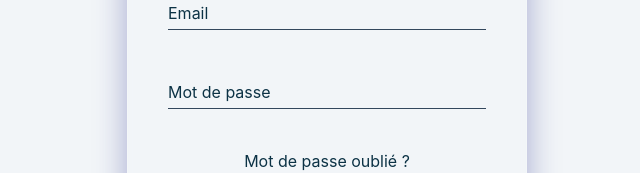
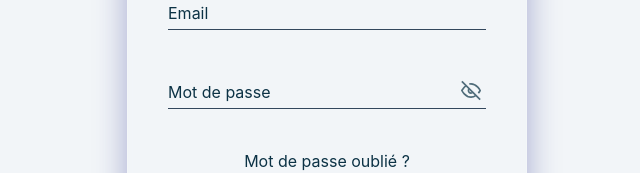
Before and after one commit to Bing-Chill-inc/algoforge-cloud, a Svelte app: page /#/login in a window 1280 px wide. Shown: the part 279-452 px from the top of the page, without its empty margins (313-953 px from the left). Built offline with nearby package versions, Linux system fonts and the light colour scheme.

Commit message:
oeil pour voir le mot de passe

```diff
--- a/src/components/auth/LoginForm.svelte
+++ b/src/components/auth/LoginForm.svelte
@@ -76,7 +76,7 @@
 		/>
 		<InputField
 			type="password"
-			id="password"
+			id="password_show"
 			label="Mot de passe"
 			bind:value={password}
 			errorMessage={messageError}
--- a/src/components/common/InputField.svelte
+++ b/src/components/common/InputField.svelte
@@ -5,11 +5,70 @@
 	export let value: string = "";
 	export let errorMessage: string = "";
 	export let required: boolean = false;
+
+	let isPasswordVisible = false;
+
+	function togglePasswordVisibility() {
+		isPasswordVisible = !isPasswordVisible;
+	}
 </script>
 
 <div class="user-box">
-	<input {type} {id} bind:value {required} />
-	<label for={id}>{label}</label>
+	<div class="input-container">
+		<input
+			type={type === "password"
+				? isPasswordVisible
+					? "text"
+					: "password"
+				: type}
+			{id}
+			bind:value
+			{required}
+		/>
+		{#if id === "password_show"}
+			<button
+				type="button"
+				class="toggle-password"
+				on:click={togglePasswordVisibility}
+				aria-label={isPasswordVisible
+					? "Masquer le mot de passe"
+					: "Afficher le mot de passe"}
+			>
+				{#if isPasswordVisible}
+					<svg
+						xmlns="http://www.w3.org/2000/svg"
+						width="20"
+						height="20"
+						viewBox="0 0 24 24"
+						fill="none"
+						stroke="currentColor"
+						stroke-width="2"
+					>
+						<path
+							d="M1 12s4-8 11-8 11 8 11 8-4 8-11 8-11-8-11-8z"
+						/>
+						<circle cx="12" cy="12" r="3" />
+					</svg>
+				{:else}
+					<svg
+						xmlns="http://www.w3.org/2000/svg"
+						width="20"
+						height="20"
+						viewBox="0 0 24 24"
+						fill="none"
+						stroke="currentColor"
+						stroke-width="2"
+					>
+						<path
+							d="M17.94 17.94A10.07 10.07 0 0 1 12 20c-7 0-11-8-11-8a18.45 18.45 0 0 1 5.06-5.94M9.9 4.24A9.12 9.12 0 0 1 12 4c7 0 11 8 11 8a18.5 18.5 0 0 1-2.16 3.19m-6.72-1.07a3 3 0 1 1-4.24-4.24"
+						/>
+						<line x1="1" y1="1" x2="23" y2="23" />
+					</svg>
+				{/if}
+			</button>
+		{/if}
+		<label for={id}>{label}</label>
+	</div>
 	{#if errorMessage}
 		<span class="error-message">{errorMessage}</span>
 	{/if}
@@ -59,4 +118,31 @@
 		color: var(--errorColor);
 		font-size: 12px;
 	}
+
+	.input-container {
+		position: relative;
+		width: 100%;
+	}
+
+	.toggle-password {
+		position: absolute;
+		right: 0;
+		top: 50%;
+		transform: translateY(-50%);
+		background: none;
+		border: none;
+		cursor: pointer;
+		padding: 5px;
+		color: var(--fgColor);
+		opacity: 0.7;
+		transition: opacity 0.2s;
+	}
+
+	.toggle-password:hover {
+		opacity: 1;
+	}
+
+	svg {
+		fill: var(--bgColor);
+	}
 </style>
```
